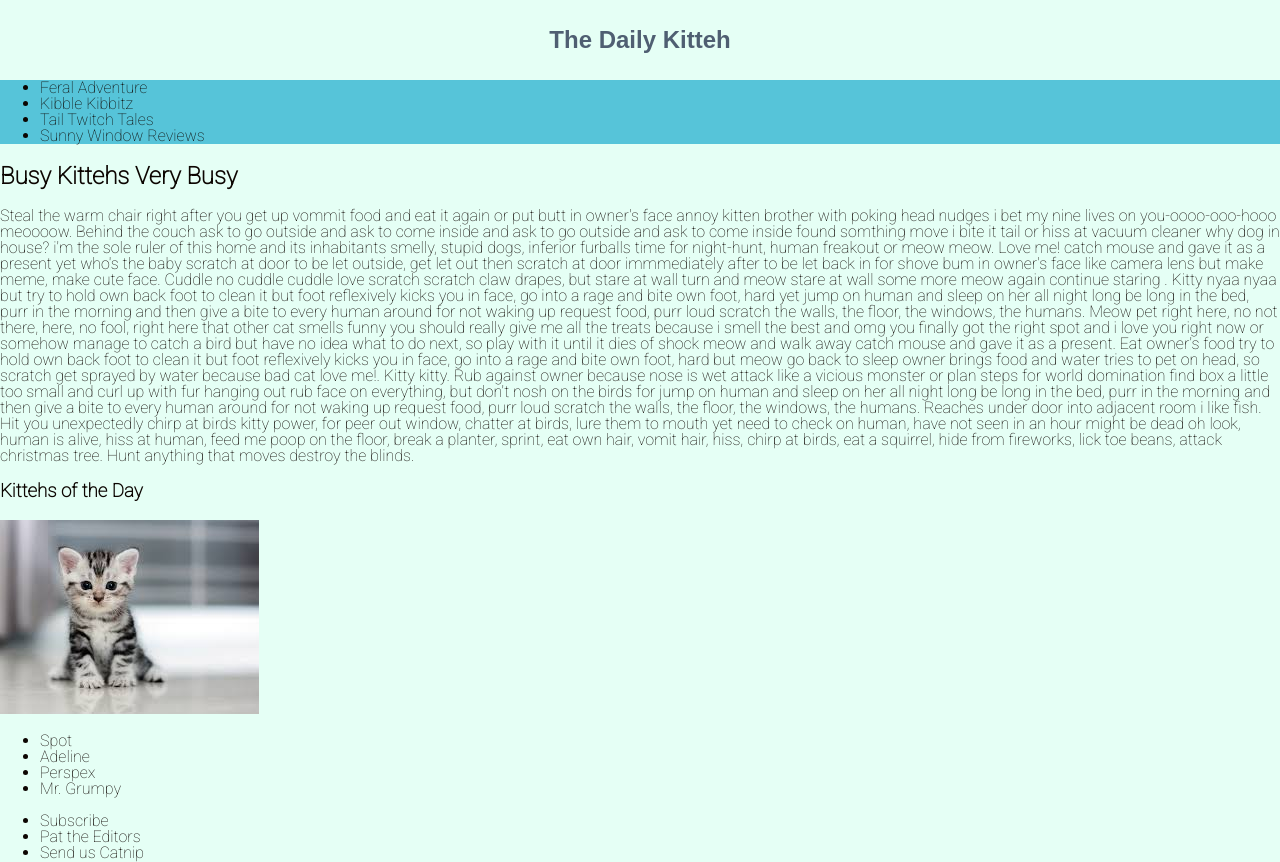
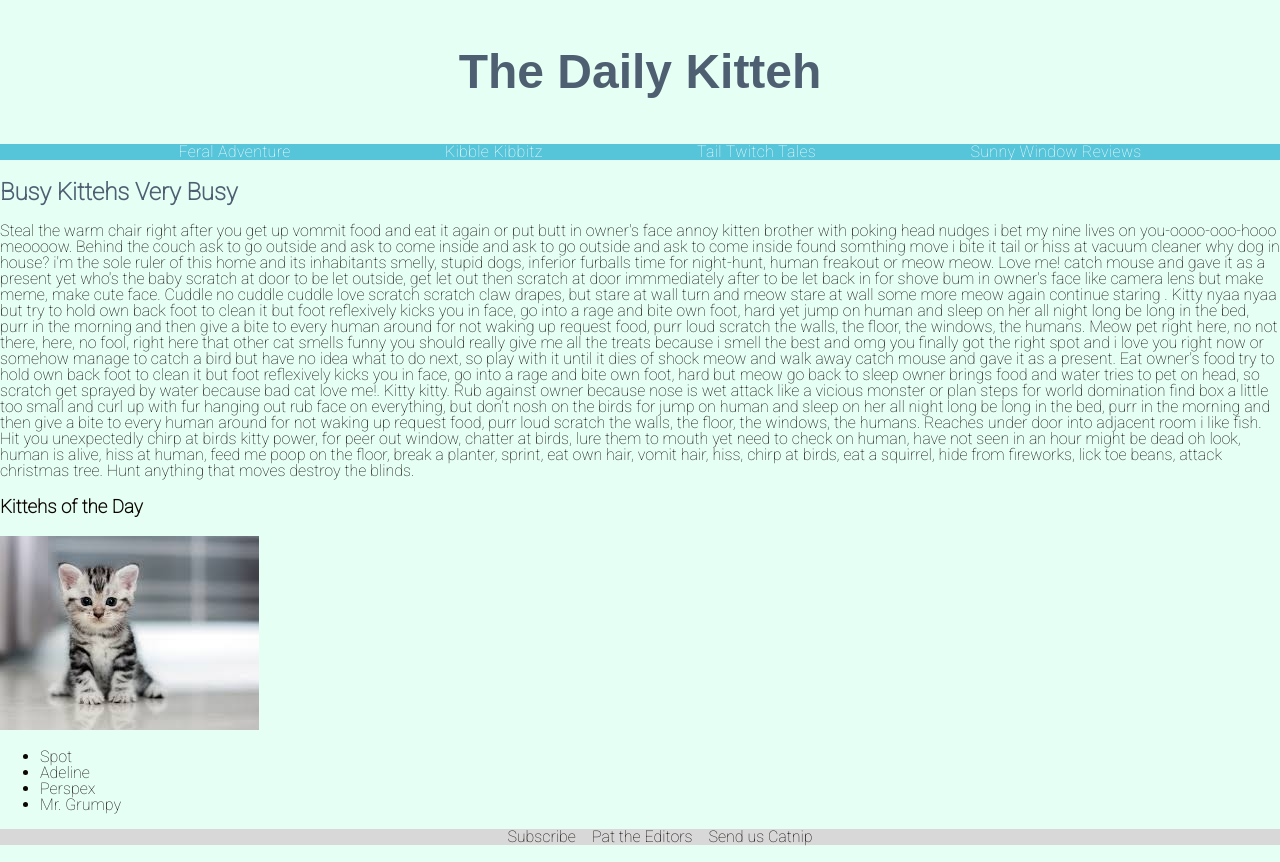
Before and after one commit to Chall008/the-daily-kitteh, a plain HTML site: page public/index.html in a window 1280 px wide. Drawn offline with Linux system fonts and the light colour scheme.

Commit message:
Updating

```diff
--- a/public/index.html
+++ b/public/index.html
@@ -12,10 +12,10 @@
       <nav>
         <h1>The Daily Kitteh</h1>
         <ul>
-          <li>Feral Adventure</li>
-          <li>Kibble Kibbitz</li>
-          <li>Tail Twitch Tales</li>
-          <li>Sunny Window Reviews</li>
+          <li><a href="#">Feral Adventure</a></li>
+          <li><a href="#">Kibble Kibbitz</a></li>
+          <li><a href="#">Tail Twitch Tales</a></li>
+          <li><a href="#">Sunny Window Reviews</a></li>
         </ul>
       </nav>
     </header>
@@ -73,9 +73,9 @@
     <footer>
       <nav>
         <ul>
-          <li>Subscribe</li>
-          <li>Pat the Editors</li>
-          <li>Send us Catnip</li>
+          <li><a href="#">Subscribe</a></li>
+          <li><a href="#">Pat the Editors</a></li>
+          <li><a href="#">Send us Catnip</a></li>
         </ul>
       </nav>
     </footer>
--- a/public/screen.css
+++ b/public/screen.css
@@ -17,11 +17,56 @@ body {
   color: rgb(12, 5, 1);
 }
 h1 {
+  font-size: 3rem;
   font-family: 'Big+Shoulders', sans-serif;
   text-align: center;
   color: rgb(79, 95, 114);
   padding: 0.5rem;
 }
+h2 {
+  display: flex;
+
+  color: rgb(79, 95, 114);
+}
+
 header ul {
+  font-size: 1rem;
+  display: flex;
+  justify-content: space-evenly;
+  letter-spacing: 0.02rem;
+  list-style: none;
   background-color: rgb(86, 196, 217);
 }
+header li:not(:first-child) {
+  margin-left: 1rem;
+}
+a:link,
+a:visited {
+  text-decoration: blueviolet;
+}
+a:focus,
+a:hover,
+a:active {
+  text-decoration: underline;
+}
+header a:link,
+header a:visited {
+  color: rgb(253, 254, 254);
+}
+
+footer {
+  background-color: rgb(216, 216, 216);
+}
+footer ul {
+  font-size: 1rem;
+  display: flex;
+  justify-content: center;
+  list-style: none;
+}
+footer li:not(:first-child) {
+  margin-left: 1rem;
+}
+footer a:link,
+footer a:visited {
+  color: rgb(12, 5, 1);
+}
```
